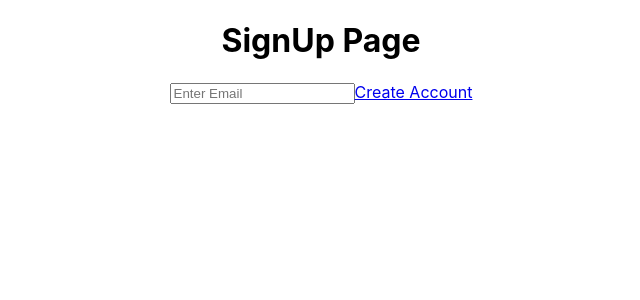
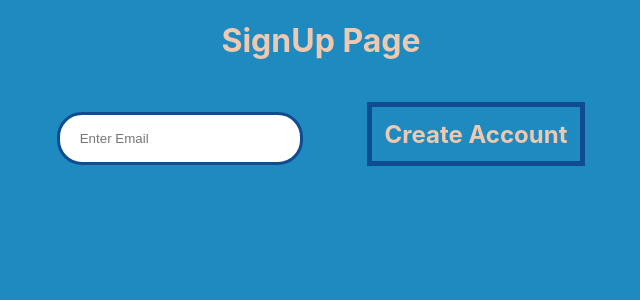
Before and after one commit to KameronsCodeSpace/Social-Media-React, a React (Create React App) app in the folder front-end/: page /SignUp in a window 1280 px wide. Shown: the top 300 px of the page, without its empty margins (319-959 px from the left). Built offline with nearby package versions, Linux system fonts and the light colour scheme.

Commit message:
I did CSS and refactored some components

```diff
--- a/front-end/src/App.css
+++ b/front-end/src/App.css
@@ -1,5 +1,12 @@
 .App {
   text-align: center;
+}
+
+/* color options at the moment: #1F8AC0, #EFC9AF #104C91 */
+
+body{
+  background-color: #1F8AC0;
+  color: #EFC9AF;
 }
 
 nav {
@@ -7,8 +14,12 @@ nav {
   justify-content: space-around;
   align-items: center;
   min-height: 10vh;
-  background: orange;
-  color: white;
+  background: #104C91;
+  color: #EFC9AF;
+}
+
+li {
+  color: #EFC9AF;
 }
 
 .nav-links {
@@ -18,3 +29,72 @@ nav {
   align-items: center;
   list-style: none;
 }
+
+.links {
+  color: #EFC9AF
+}
+
+.inputField {
+  border-radius: 25px;
+  border: 3px solid #104C91;
+  padding: 20px;
+  width: 200px;
+  height: 7px;
+}
+
+.createAccountParagraph {
+  display: inline-block;
+  margin-left: 5%;
+  padding: 1%;
+  border-style: solid;
+  border-width: 5px;
+  border-color: #104C91;
+}
+
+@media only screen and (max-width: 376px) and (min-width: 374px) {
+  nav {
+    display: flex;
+    justify-content: space-evenly;
+    align-items: center;
+    min-height: 10vh;
+    background: #104C91;
+    color: #EFC9AF;
+  }
+
+  .nav-links {
+    width: 65%;
+    display: flex;
+    justify-content: space-around;
+    align-items: left;
+    list-style: none;
+  }
+
+  li {
+    color: #EFC9AF;
+    margin-left: 10%;
+  }
+}
+
+@media only screen and (max-width: 376px) and (min-width: 374px) {
+  nav {
+    display: flex;
+    justify-content: space-evenly;
+    align-items: center;
+    min-height: 10vh;
+    background: #104C91;
+    color: #EFC9AF;
+  }
+
+  .nav-links {
+    width: 65%;
+    display: flex;
+    justify-content: space-around;
+    align-items: left;
+    list-style: none;
+  }
+
+  li {
+    color: #EFC9AF;
+    margin-left: 10%;
+  }
+}
--- a/front-end/src/Components/Nav.jsx
+++ b/front-end/src/Components/Nav.jsx
@@ -14,7 +14,6 @@ function Nav() {
         <Link style={navStyle} to='/Albums'><li>Albums</li></Link>
         <Link style={navStyle} to='/Workspace'><li>Workspace</li></Link>
         <Link style={navStyle} to='/'><li>Sign Out</li></Link>
-
     </ul>
 </nav>
     );
--- a/front-end/src/Components/SignUp.jsx
+++ b/front-end/src/Components/SignUp.jsx
@@ -1,11 +1,14 @@
 import React from 'react';
+import { Link } from "react-router-dom";
 
 function SignUp() {
     return (
         <div>
             <h1>SignUp Page</h1>
-            <input placeholder='Enter Email'></input>
-            <a href="/Feed">Create Account</a>
+            <input className="inputField" placeholder='Enter Email'></input>
+            <Link className="links" to="/Feed">
+                <h2 className="createAccountParagraph">Create Account</h2>
+            </Link>
         </div>
     );
 }
--- a/front-end/src/Login.js
+++ b/front-end/src/Login.js
@@ -1,21 +1,28 @@
 import React from 'react';
 import './App.css';
+import { Link } from "react-router-dom";
 
 function Login() {
+
     return (
-        <div>
+        <div className="loginDiv">
             <h1>Collage Entourage</h1>
-            <p>A Combination Of Creation</p>
+            <p><strong>A Combination Of Creation</strong></p>
             <br />
             <br />
-            <img src='https://media.giphy.com/media/JWGjPl2SpXUFW/giphy.gif'></img>
-            <p>Username</p><input placeholder='Email'></input>
+            <img src='https://media.giphy.com/media/JWGjPl2SpXUFW/giphy.gif' styles="border-radius: 100px"></img>
+            <p><strong>Username</strong></p>
+            <input type="text" className="inputField" placeholder='Email' />
             <br />
             <br />
-            <a href="/Feed">Log In</a>
+            <Link className="links" to="/Feed">
+                <strong>Log In</strong>
+            </Link>
             <br />
             <br />
-            <a href="/SignUp">Sign Up</a>
+            <Link className="links" to="/SignUp">
+                <strong>Sign Up</strong>
+            </Link>
         </div>
     );
 }
```
Also changed, not shown: 2 other files (tests, documents, lock files or other folders).
